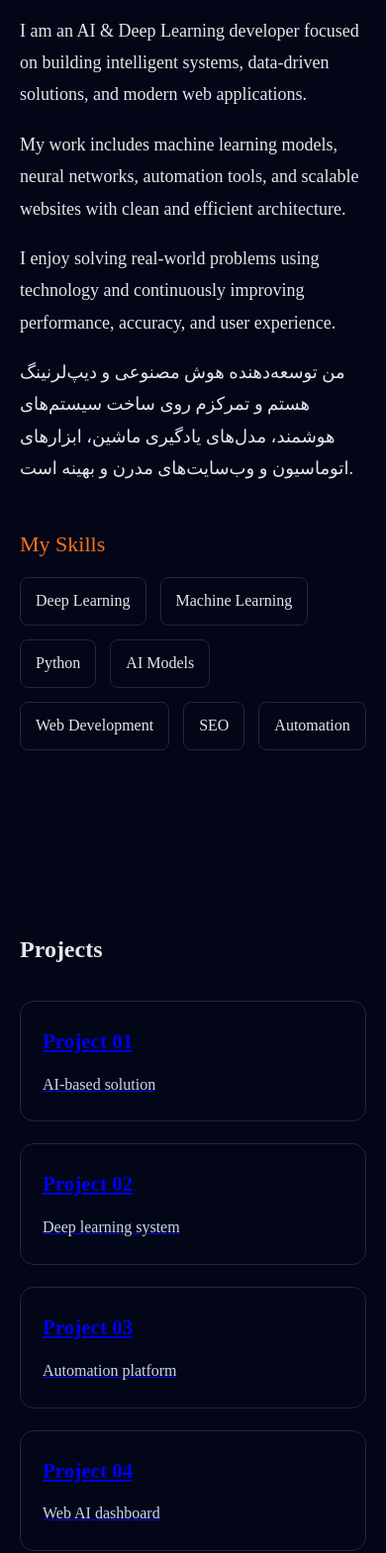
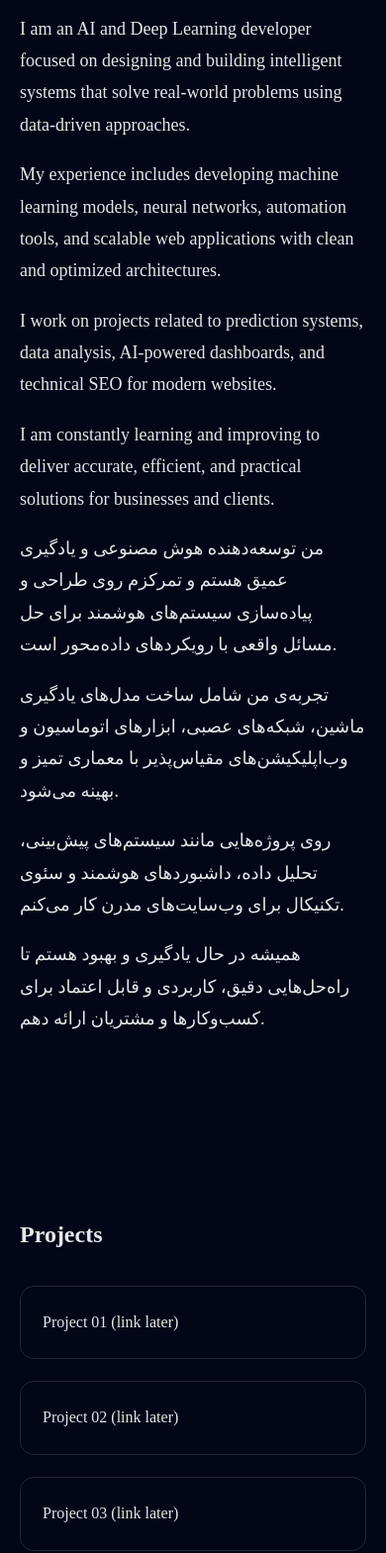
Before and after one commit to hadi93kg/my-site, a plain HTML site: page index.html in a window 390 px wide. Shown: the part 431-2000 px from the top of the page at 99% size. Drawn offline with Linux system fonts and the light colour scheme.

Commit message:
Update index.html

```diff
--- a/index.html
+++ b/index.html
@@ -3,7 +3,6 @@
 <head>
 <meta charset="UTF-8">
 <meta name="viewport" content="width=device-width, initial-scale=1.0">
-
 <title>Hadi | AI & Deep Learning Developer</title>
 
 <style>
@@ -22,10 +21,10 @@ body{
 
 /* ===== NAV ===== */
 nav{
-  background:#020617;
-  padding:16px 28px;
+  background:#01040d; /* فقط کمی تیره‌تر */
+  padding:18px 32px;
   display:flex;
-  gap:32px;
+  gap:40px;
   align-items:center;
   position:fixed;
   top:0;
@@ -37,13 +36,8 @@ nav{
 nav a{
   text-decoration:none;
   color:#e5e7eb;
-  font-size:17px;
+  font-size:18px;
   letter-spacing:1px;
-  transition:.3s;
-}
-
-nav a:hover{
-  color:#f97316;
 }
 
 /* ===== SECTIONS ===== */
@@ -53,14 +47,14 @@ section{
   margin:auto;
 }
 
-/* ===== TITLES ===== */
+/* ===== HOME ===== */
 h1{
-  font-size:30px;
-  margin-bottom:8px;
+  font-size:28px; /* کوچکتر */
+  margin-bottom:6px;
 }
 
 .subtitle{
-  font-size:26px;
+  font-size:30px; /* بزرگتر */
   color:#60a5fa;
 }
 
@@ -68,27 +62,6 @@ h1{
 #about p{
   margin-top:18px;
   font-size:18px;
-}
-
-/* ===== SKILLS ===== */
-.skills-title{
-  margin-top:40px;
-  font-size:22px;
-  color:#f97316;
-}
-
-.skills{
-  margin-top:14px;
-  display:flex;
-  flex-wrap:wrap;
-  gap:14px;
-}
-
-.skill{
-  border:1px solid #1e293b;
-  padding:9px 15px;
-  border-radius:8px;
-  font-size:16px;
 }
 
 /* ===== PROJECTS ===== */
@@ -104,38 +77,23 @@ h1{
   border:1px solid #1e293b;
   padding:22px;
   border-radius:14px;
-  transition:.4s;
   cursor:pointer;
+}
+
+/* ===== CONTACT ===== */
+.contact div{
+  margin:12px 0;
+  font-size:18px;
+  color:#60a5fa;
+}
+
+/* ===== ANIMATION ===== */
+.animate{
   opacity:0;
   transform:translateY(20px);
   animation:fadeUp .8s forwards;
 }
 
-.project-card:hover{
-  transform:translateY(-6px);
-  border-color:#f97316;
-}
-
-.project-card h3{
-  font-size:21px;
-  margin-bottom:10px;
-}
-
-.project-card p{
-  font-size:16px;
-  color:#cbd5f5;
-}
-
-/* ===== CONTACT ===== */
-.contact a{
-  display:block;
-  margin:10px 0;
-  text-decoration:none;
-  color:#60a5fa;
-  font-size:18px;
-}
-
-/* ===== ANIMATION ===== */
 @keyframes fadeUp{
   to{
     opacity:1;
@@ -143,29 +101,16 @@ h1{
   }
 }
 
-.animate{
-  opacity:0;
-  transform:translateY(20px);
-  animation:fadeUp .8s forwards;
-}
-
 /* ===== MOBILE ===== */
 @media(max-width:768px){
-  nav{
-    gap:22px;
-    overflow-x:auto;
-  }
-  nav a{
-    font-size:15px;
+  section{
+    padding:110px 20px 70px;
   }
   h1{
-    font-size:26px;
+    font-size:24px;
   }
   .subtitle{
-    font-size:22px;
-  }
-  section{
-    padding:110px 20px 70px;
+    font-size:24px;
   }
 }
 </style>
@@ -191,74 +136,69 @@ h1{
 
 <!-- ===== ABOUT ===== -->
 <section id="about">
-  <h2 class="animate" style="animation-delay:.1s;">About Me</h2>
+  <h2 class="animate">About Me</h2>
 
-  <p class="animate" style="animation-delay:.3s;">
-    I am an AI & Deep Learning developer focused on building intelligent systems,
-    data-driven solutions, and modern web applications.
+  <p class="animate">
+    I am an AI and Deep Learning developer focused on designing and building intelligent systems
+    that solve real-world problems using data-driven approaches.
   </p>
 
-  <p class="animate" style="animation-delay:.5s;">
-    My work includes machine learning models, neural networks, automation tools,
-    and scalable websites with clean and efficient architecture.
+  <p class="animate">
+    My experience includes developing machine learning models, neural networks, automation tools,
+    and scalable web applications with clean and optimized architectures.
   </p>
 
-  <p class="animate" style="animation-delay:.7s;">
-    I enjoy solving real-world problems using technology and continuously improving
-    performance, accuracy, and user experience.
+  <p class="animate">
+    I work on projects related to prediction systems, data analysis, AI-powered dashboards,
+    and technical SEO for modern websites.
   </p>
 
-  <p class="animate" style="animation-delay:.9s;">
-    من توسعه‌دهنده هوش مصنوعی و دیپ‌لرنینگ هستم و تمرکزم روی ساخت سیستم‌های هوشمند،
-    مدل‌های یادگیری ماشین، ابزارهای اتوماسیون و وب‌سایت‌های مدرن و بهینه است.
+  <p class="animate">
+    I am constantly learning and improving to deliver accurate, efficient, and practical solutions
+    for businesses and clients.
   </p>
 
-  <div class="skills-title animate" style="animation-delay:1.1s;">My Skills</div>
+  <p class="animate">
+    من توسعه‌دهنده هوش مصنوعی و یادگیری عمیق هستم و تمرکزم روی طراحی و پیاده‌سازی سیستم‌های هوشمند
+    برای حل مسائل واقعی با رویکردهای داده‌محور است.
+  </p>
 
-  <div class="skills animate" style="animation-delay:1.3s;">
-    <div class="skill">Deep Learning</div>
-    <div class="skill">Machine Learning</div>
-    <div class="skill">Python</div>
-    <div class="skill">AI Models</div>
-    <div class="skill">Web Development</div>
-    <div class="skill">SEO</div>
-    <div class="skill">Automation</div>
-  </div>
+  <p class="animate">
+    تجربه‌ی من شامل ساخت مدل‌های یادگیری ماشین، شبکه‌های عصبی، ابزارهای اتوماسیون
+    و وب‌اپلیکیشن‌های مقیاس‌پذیر با معماری تمیز و بهینه می‌شود.
+  </p>
+
+  <p class="animate">
+    روی پروژه‌هایی مانند سیستم‌های پیش‌بینی، تحلیل داده، داشبوردهای هوشمند
+    و سئوی تکنیکال برای وب‌سایت‌های مدرن کار می‌کنم.
+  </p>
+
+  <p class="animate">
+    همیشه در حال یادگیری و بهبود هستم تا راه‌حل‌هایی دقیق، کاربردی و قابل اعتماد
+    برای کسب‌وکارها و مشتریان ارائه دهم.
+  </p>
 </section>
 
 <!-- ===== PROJECTS ===== -->
 <section id="projects">
-  <h2 class="animate">Projects</h2>
-
+  <h2>Projects</h2>
   <div class="projects">
-    <a class="project-card" href="#">
-      <h3>Project 01</h3>
-      <p>AI-based solution</p>
-    </a>
-    <a class="project-card" href="#">
-      <h3>Project 02</h3>
-      <p>Deep learning system</p>
-    </a>
-    <a class="project-card" href="#">
-      <h3>Project 03</h3>
-      <p>Automation platform</p>
-    </a>
-    <a class="project-card" href="#">
-      <h3>Project 04</h3>
-      <p>Web AI dashboard</p>
-    </a>
+    <div class="project-card">Project 01 (link later)</div>
+    <div class="project-card">Project 02 (link later)</div>
+    <div class="project-card">Project 03 (link later)</div>
+    <div class="project-card">Project 04 (link later)</div>
   </div>
 </section>
 
 <!-- ===== CONTACT ===== -->
 <section id="contact">
-  <h2 class="animate">Contact</h2>
-  <div class="contact animate">
-    <a href="#">Instagram</a>
-    <a href="#">GitHub</a>
-    <a href="#">Ponisha</a>
-    <a href="#">Karlancer</a>
-    <a href="mailto:your@email.com">Email</a>
+  <h2>Contact</h2>
+  <div class="contact">
+    <div>Email: [your-email-here]</div>
+    <div>Instagram: [instagram-link]</div>
+    <div>GitHub: [github-link]</div>
+    <div>Ponisha: [ponisha-profile]</div>
+    <div>Karlancer: [karlancer-profile]</div>
   </div>
 </section>
 
```
